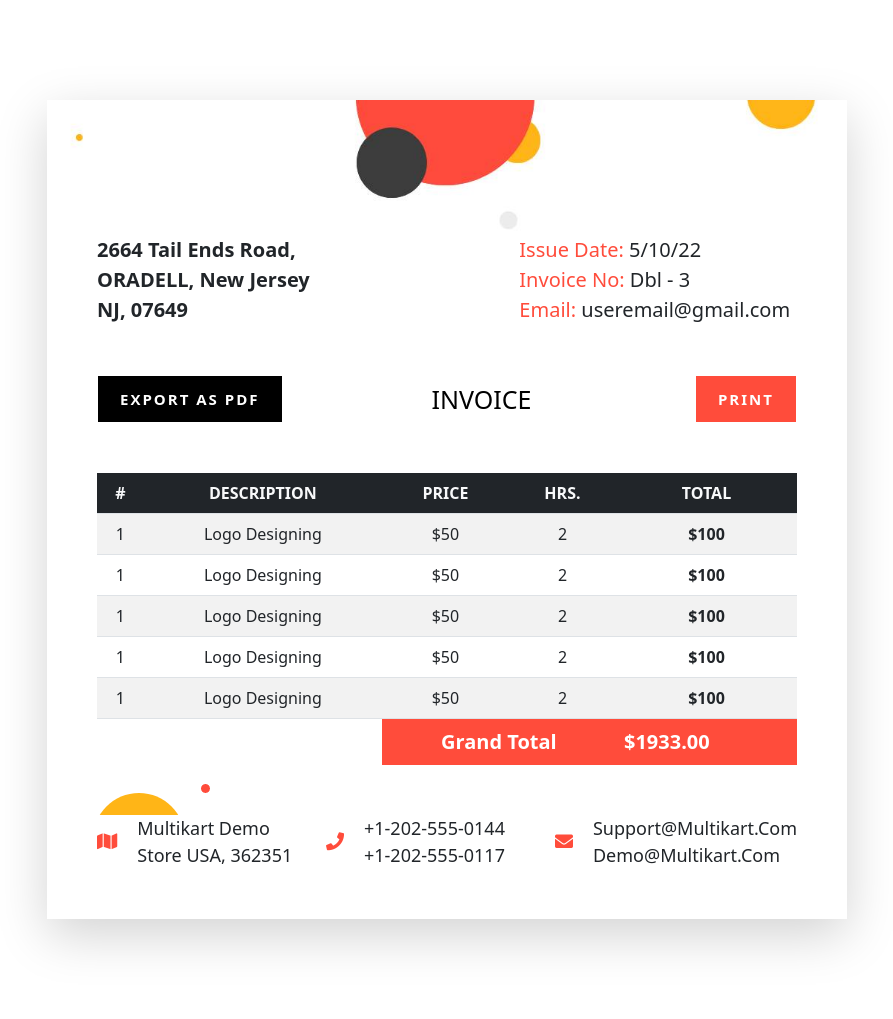
After one commit to ChristopherJamesLeo/project-16-ecomin_shopping_site, a PHP site: page /invoice_1.html in a window 1280 px wide. The commit adds this page. Shown: the whole page, without its empty margins (193-1086 px from the left). Run offline with PHP 8.4, Linux system fonts and the light colour scheme; some libraries are stand-ins or nearby versions.

Commit message:
addInvoice

```diff
--- a/css/style.css
+++ b/css/style.css
@@ -663,3 +663,112 @@ header {
     height: 30px;
     color: #fff;
 }
+/* ---------------- */
+/* Invoice */
+.invoice-main-container {
+    min-height: 100vh;
+    overflow: hidden;
+}
+.invoice-main-container .invoice-container {
+    width: 800px;
+    margin: 100px;
+    padding: 0px 0px 50px 0px;
+    /* min-height: 500px; */
+    /* background-color: #a1a1a1; */
+}
+.invoice-body {
+    padding: 0px 50px;
+}
+.issueDate,.invoiceNO,.Email {
+    font-size: 20px;
+    color: var(--global-color);
+}
+.invoice-heading-container .content-address {
+    font-size: 20px;
+}
+.invoice_btn_contaier {
+    padding: 50px 0px;
+}
+.exp_pdf_btn ,.print_btn {
+    font-size: 15px;
+    letter-spacing: 2px;
+    font-weight: bold;
+    padding: 10px 20px;
+    position: relative;
+    overflow: hidden;
+    z-index: 0;
+}
+.exp_pdf_btn{
+    color: var(--global-color-white);
+    background-color: var(--global-color-white);
+    border: 2px solid var(--global-text-color-black);
+
+}
+.exp_pdf_btn::before,.print_btn::before{
+    content: "";
+    width: 100%;
+    height: 100%;
+    position: absolute;
+    left: 0;
+    top: 0;
+    transition: all 0.2s ease 0s;
+    transform-origin: left bottom;
+    z-index: -1;
+}
+.exp_pdf_btn::before{
+
+    background-color: var(--global-text-color-black);
+
+}
+.exp_pdf_btn:hover {
+    color: var(--global-text-color-black);
+}
+.exp_pdf_btn:hover::before{
+    transform: rotate(180deg);
+}
+
+.print_btn {
+    color: var(--global-color-white);
+    background-color: var(--global-color-white);
+    border: 2px solid var(--global-color);
+}
+.print_btn::before{
+    background-color: var(--global-color);
+}
+.print_btn:hover {
+    color: var(--global-color);
+}
+.print_btn:hover::before{
+    transform: rotate(180deg);
+}
+.title h1 {
+    font-size: 25px;
+    font-weight: 500;
+    color: var(--global-text-color-black);
+}
+
+.invoice-body-table table tfoot tr td{
+    text-align: center;
+    background-color: var(--global-color);
+    color: var(--global-color-white);
+    font-size: 20px;
+    font-weight: bold;
+}
+.invoice-body-table table tfoot tr td:nth-child(1){
+    background-color: transparent;
+}
+.invoice-footer-content-container {
+    gap: 20px;
+}
+.invoice-footer-content-items {
+    flex: 1;
+}
+.invoice-footer-icon i {
+    color: var(--global-color);
+    font-size: 18px;
+    display: inline-block;
+    margin-right: 20px;
+}
+.invoice-footer-content {
+    font-size: 18px;
+}
--- /dev/null
+++ b/invoice_1.html
@@ -0,0 +1,169 @@
+<!DOCTYPE html>
+<html lang="en">
+<head>
+    <meta charset="UTF-8">
+    <meta http-equiv="X-UA-Compatible" content="IE=edge">
+    <meta name="viewport" content="width=device-width, initial-scale=1.0">
+    <!-- fav icon -->
+    <link rel="shortcut icon" href="./assets/img/favicon/1.png" type="image/x-icon">
+    <title>Invoice 1</title>
+    <!-- google font -->
+    <link rel="preconnect" href="https://fonts.googleapis.com">
+    <link rel="preconnect" href="https://fonts.gstatic.com" crossorigin>
+    <link href="https://fonts.googleapis.com/css2?family=Lato:ital,wght@0,100;0,300;0,400;0,700;0,900;1,100;1,300;1,400;1,700;1,900&display=swap" rel="stylesheet">
+    <!-- fontawesome -->
+    <link rel="stylesheet" href="https://cdnjs.cloudflare.com/ajax/libs/font-awesome/5.15.4/css/all.min.css" integrity="sha512-1ycn6IcaQQ40/MKBW2W4Rhis/DbILU74C1vSrLJxCq57o941Ym01SwNsOMqvEBFlcgUa6xLiPY/NS5R+E6ztJQ==" crossorigin="anonymous" referrerpolicy="no-referrer" />
+    <!-- tailwind -->
+    <script src="https://cdn.tailwindcss.com"></script>
+    <!-- bootstrap v-5.2. css-1 js-1 -->
+    <link href="https://cdn.jsdelivr.net/npm/bootstrap@5.2.3/dist/css/bootstrap.min.css" rel="stylesheet" integrity="sha384-rbsA2VBKQhggwzxH7pPCaAqO46MgnOM80zW1RWuH61DGLwZJEdK2Kadq2F9CUG65" crossorigin="anonymous">
+    <!-- custom css -->
+    <link rel="stylesheet" href="./css/style.css">
+    <!-- <link rel="stylesheet" href="./css/media.css"> -->
+</head>
+
+<body>
+    <div class="invoice-main-container  grid place-items-center w-screen">
+        <div class="invoice-container shadow-lg">
+            <div class="invoice-header-img-container w-full">
+                <div class="invoice-header-img w-full ">
+                    <img src="./assets/img/27_invoice.jpg" class="w-full" alt="">
+                </div>
+            </div>
+            <div class="invoice-body w-full">
+                <div class="invoice-heading-container row justify-content-between">
+                    <div class="content-address col-lg-5 col-sm-12 font-semibold">
+                        2664 Tail Ends Road,<br>
+                        ORADELL, New Jersey<br>
+                        NJ, 07649
+                    </div>
+                    <div class="col-lg-5 col-sm-12 ">
+                        <span id="issueDate" class="issueDate block">Issue Date: <span class="text-dark">5/10/22</span></span>
+                        <span id="invoiceNO" class="invoiceNO block">Invoice No: <span class="text-dark">Dbl - 3</span></span>
+                        <span id="Email" class="Email block">Email: <span class="text-dark">useremail@gmail.com</span></span>
+                    </div>
+                </div>
+                <div class="invoice_btn_contaier flex  justify-content-between">
+                    <table class="w-full">
+                        <tr >
+                            <td class="text-start">
+                                <div class="Exp_PDF">
+                                    <button type="button" class="exp_pdf_btn uppercase">EXPORT AS PDF</button>
+                                </div>
+                            </td>
+                            <td class="text-start">
+                                <div class="title">
+                                    <h1>INVOICE</h1>
+                                </div>
+                            </td>
+                            <td class="text-end">
+                                <div class="print ">
+                                    <button type="button" class="print_btn uppercase">print</button>
+                                </div>
+                            </td>
+                        </tr>
+                    </table>
+                </div>
+                <div class="invoice-body-table">
+                    <table class="table table-striped table-hover table-boderless table-auto text-center">
+                        <thead>
+                            <tr class="bg-dark text-light">
+                                <th>#</th>
+                                <th>DESCRIPTION</th>
+                                <th>PRICE</th>
+                                <th>HRS.</th>
+                                <th>TOTAL</th>
+                            </tr>
+                        </thead>
+                        <tbody>
+                            <tr>
+                                <td>1</td>
+                                <td>Logo Designing</td>
+                                <td>$50</td>
+                                <td>2</td>
+                                <th>$100</th>
+                            </tr>
+                            <tr>
+                                <td>1</td>
+                                <td>Logo Designing</td>
+                                <td>$50</td>
+                                <td>2</td>
+                                <th>$100</th>
+                            </tr>
+                            <tr>
+                                <td>1</td>
+                                <td>Logo Designing</td>
+                                <td>$50</td>
+                                <td>2</td>
+                                <th>$100</th>
+                            </tr>
+                            <tr>
+                                <td>1</td>
+                                <td>Logo Designing</td>
+                                <td>$50</td>
+                                <td>2</td>
+                                <th>$100</th>
+                            </tr>
+                            <tr>
+                                <td>1</td>
+                                <td>Logo Designing</td>
+                                <td>$50</td>
+                                <td>2</td>
+                                <th>$100</th>
+                            </tr>
+                        </tbody>
+                        <tfoot class="border-0">
+                            <tr>
+                                <td colspan="2"></td>
+                                <td colspan="2">Grand Total</td>
+                                <td class="text-start">$1933.00</td>
+                            </tr>
+                        </tfoot>
+                    </table>
+                </div>
+                <div class="invoice-footer">
+                    <div class="invoice-footer-img">
+                        <img src="./assets/img/shape.png" alt="shape">
+                    </div>
+                    <div class="invoice-footer-content-container flex justify-between items-center">
+                        <div class="invoice-footer-content-items flex justify-start items-center">
+                            <div class="invoice-footer-icon">
+                                <i class="fas fa-map"></i>
+                            </div>
+                            <div class="invoice-footer-content">
+                                <p>Multikart Demo Store
+                                    USA, 362351</p>
+                            </div>
+                        </div>
+                        <div class="invoice-footer-content-items flex justify-start items-center">
+                            <div class="invoice-footer-icon">
+                                <i class="fas fa-phone"></i>
+                            </div>
+                            <div class="invoice-footer-content">
+                                <p>+1-202-555-0144 <br>
+                                    +1-202-555-0117</p>
+                            </div>
+                        </div>
+                        <div class="invoice-footer-content-items flex justify-start items-center">
+                            <div class="invoice-footer-icon">
+                                <i class="fas fa-envelope"></i>
+                            </div>
+                            <div class="invoice-footer-content">
+                                <p>Support@Multikart.Com <br>
+                                    Demo@Multikart.Com</p>
+                            </div>
+                        </div>
+                    </div>
+                </div>
+            </div>
+        </div>
+    </div>
+    <!-- bootstrap v-5.2 js-1 -->
+    <script src="https://cdn.jsdelivr.net/npm/bootstrap@5.2.3/dist/js/bootstrap.bundle.min.js" integrity="sha384-kenU1KFdBIe4zVF0s0G1M5b4hcpxyD9F7jL+jjXkk+Q2h455rYXK/7HAuoJl+0I4" crossorigin="anonymous"></script>
+    <!-- jQuery -->
+    <script src="./assets/libs/jQuery/jquery-3.6.1.min.js"></script>
+    <!-- ionic -->
+    <script type="module" src="https://unpkg.com/ionicons@5.5.2/dist/ionicons/ionicons.esm.js"></script>
+    <script nomodule src="https://unpkg.com/ionicons@5.5.2/dist/ionicons/ionicons.js"></script>
+</body>
+</html>
```
Also changed, not shown: index.html (+4 -4 lines), js/home.js (+24 -1 lines), assets/img/27_invoice.jpg (added), assets/img/shape.png (added).
